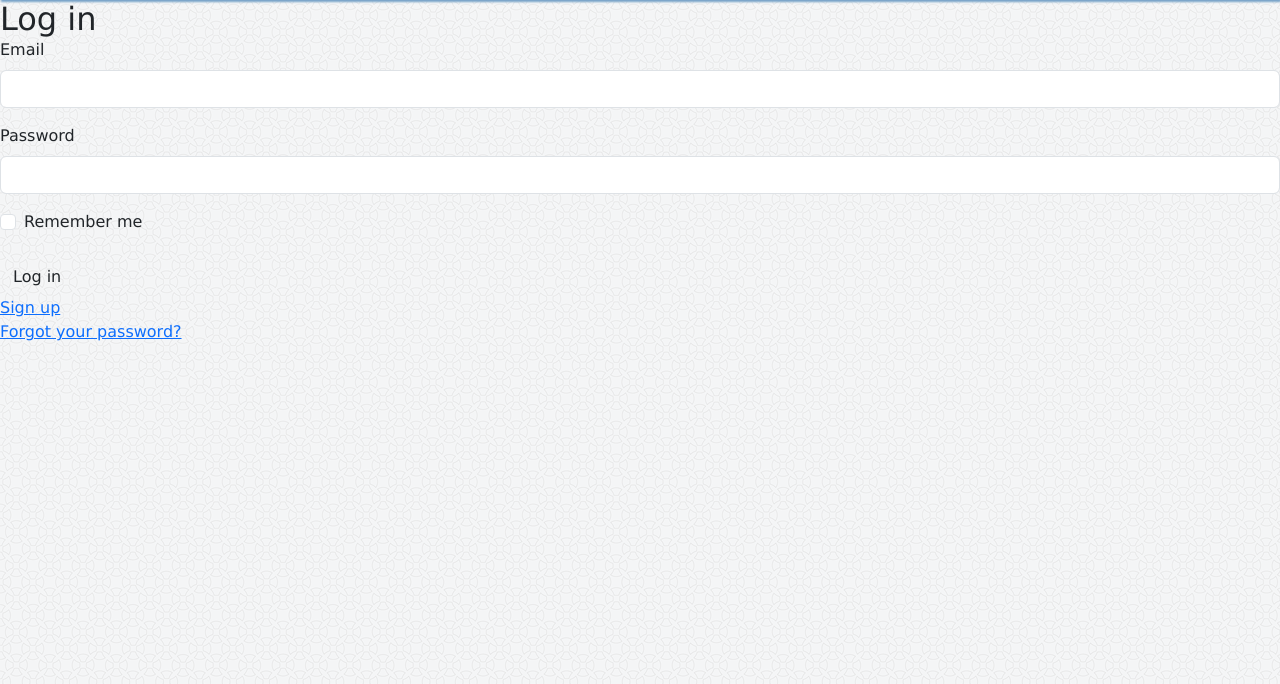
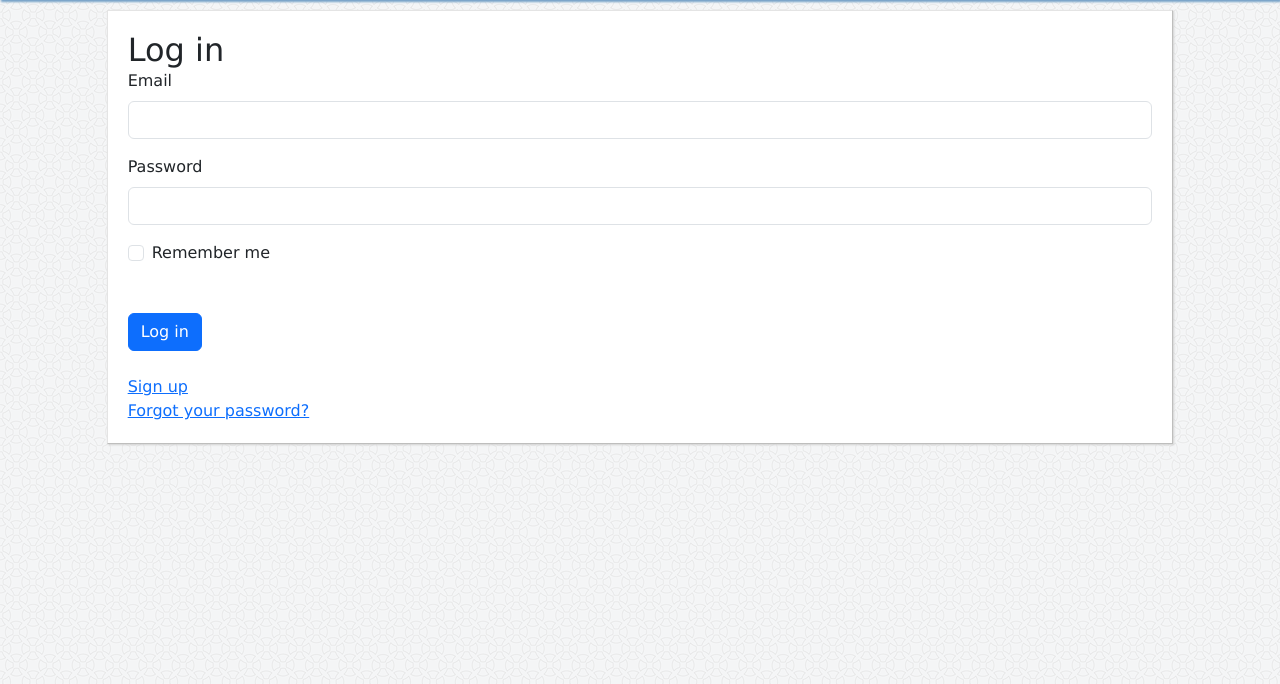
Before and after one commit to StephenMelnick/nomster, a Rails app: page /users/sign_in in a window 1280 px wide. Shown: the part 68-752 px from the top of the page. Run offline with Rails 7, Linux system fonts and the light colour scheme; style sheets or scripts are compiled from the project's sources; some libraries are stand-ins or nearby versions.

Commit message:
styling signin

```diff
--- a/app/views/devise/sessions/new.html.erb
+++ b/app/views/devise/sessions/new.html.erb
@@ -1,5 +1,5 @@
+<div class="booyah-box col-10 offset-1">
 <h2>Log in</h2>
-
 <%= simple_form_for(resource, as: resource_name, url: session_path(resource_name)) do |f| %>
   <div class="form-inputs">
     <%= f.input :email,
@@ -11,10 +11,11 @@
                 input_html: { autocomplete: "current-password" } %>
     <%= f.input :remember_me, as: :boolean if devise_mapping.rememberable? %>
   </div>
-
+<br />
   <div class="form-actions">
-    <%= f.button :submit, "Log in" %>
+    <%= f.button :submit, "Log in", class: 'btn btn-primary' %>
   </div>
 <% end %>
-
+<br />
 <%= render "devise/shared/links" %>
+</div>
```
